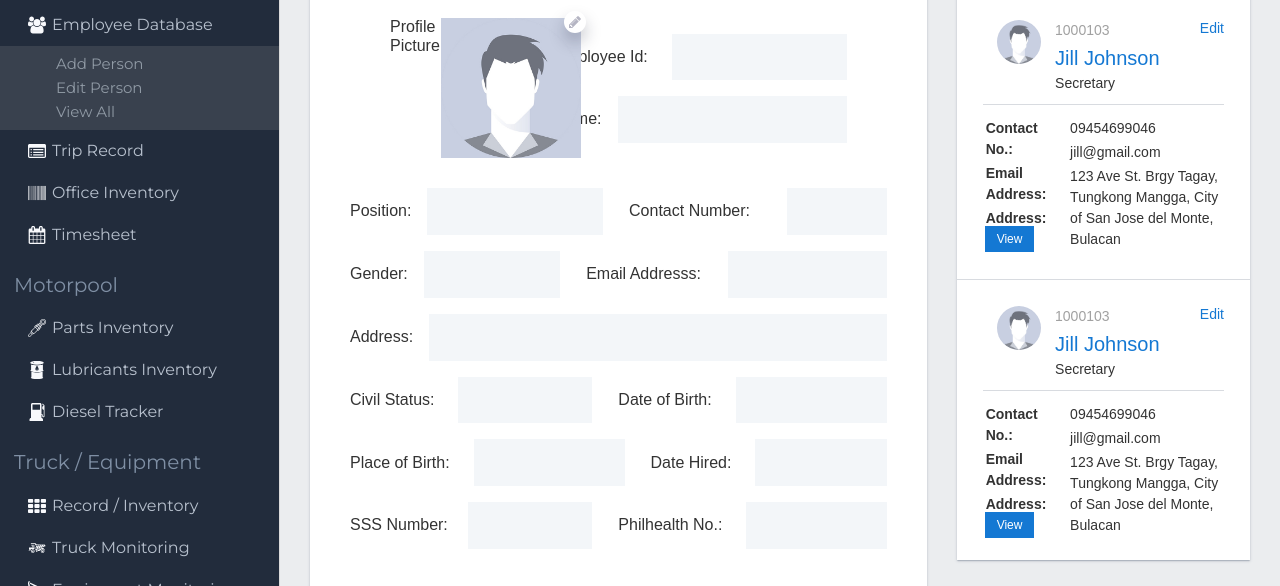
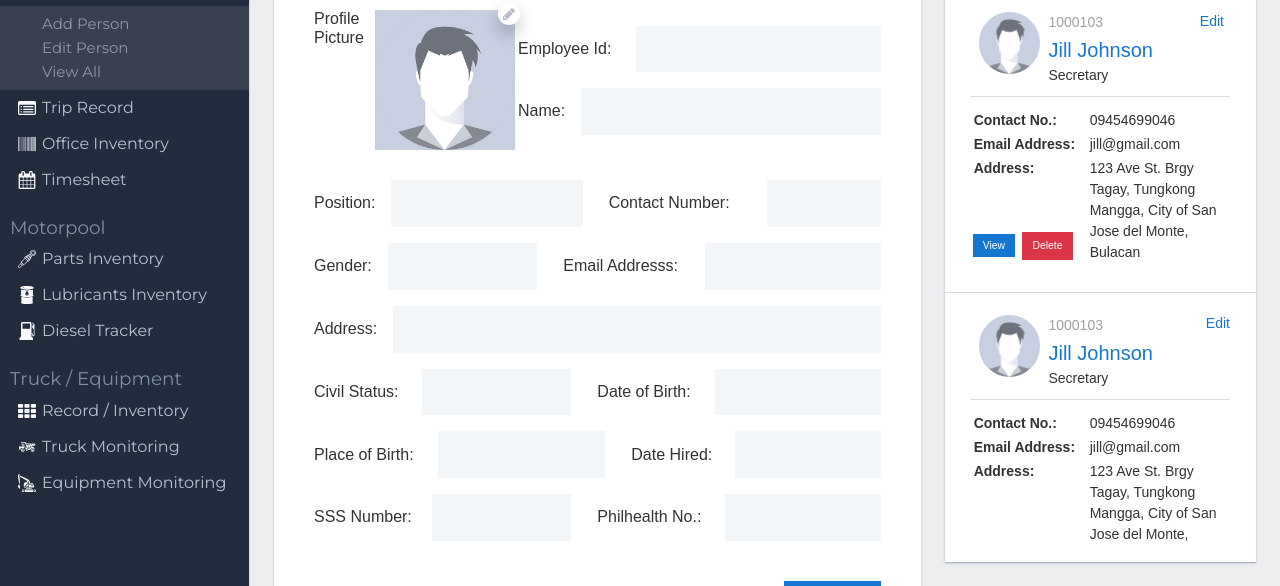
Before and after one commit to glen03xs/starter-files-dashboard, a website: page src/employee-app.html in a window 1280 px wide. Shown: the part 214-800 px from the top of the page. Drawn offline with Linux system fonts and the light colour scheme.

Commit message:
Employee list column update, and other misc changes

```diff
--- a/src/assets/css/sass/base/_grid.scss
+++ b/src/assets/css/sass/base/_grid.scss
@@ -19,8 +19,8 @@ html {
 
 .container {
 	width: 100%;
-	padding-right: 15px;
-	padding-left: 15px;
+	padding-right: 12px;
+	padding-left: 12px;
 	margin-right: auto;
 	margin-left: auto;
 }
@@ -46,8 +46,8 @@ html {
 // Custom
 .container-1366 {
 	width: 100%;
-	padding-right: 15px;
-	padding-left: 15px;
+	padding-right: 12px;
+	padding-left: 12px;
 	margin-right: auto;
 	margin-left: auto;
 }
@@ -79,8 +79,8 @@ html {
 
 .container-fluid {
 	width: 100%;
-	padding-right: 15px;
-	padding-left: 15px;
+	padding-right: 12px;
+	padding-left: 12px;
 	margin-right: auto;
 	margin-left: auto;
 }
@@ -91,8 +91,8 @@ html {
 	display: flex;
 	-ms-flex-wrap: wrap;
 	flex-wrap: wrap;
-	margin-right: -15px;
-	margin-left: -15px;
+	margin-right: -12px;
+	margin-left: -12px;
 }
 
 .no-gutters {
@@ -179,8 +179,8 @@ html {
 	position: relative;
 	width: 100%;
 	min-height: 1px;
-	padding-right: 15px;
-	padding-left: 15px;
+	padding-right: 12px;
+	padding-left: 12px;
 }
 
 .col {
--- a/src/assets/css/sass/layout/_header.scss
+++ b/src/assets/css/sass/layout/_header.scss
@@ -5,7 +5,7 @@
 	background: #fff;
 	height: 100px;
 	position: fixed;
-	width: calc(100% - 280px);
+	width: calc(100% - 250px);
 
 	&--top {
 		height: 60px;
@@ -32,7 +32,6 @@
 				margin-left: 10px;
 				position: relative;
 				width: 300px;
-
 			}
 		}
 
@@ -125,7 +124,6 @@
 				outline: none;
 				display: flex;
 				padding: 5px;
-
 			}
 		}
 	}
--- a/src/assets/css/sass/layout/_nav.scss
+++ b/src/assets/css/sass/layout/_nav.scss
@@ -6,7 +6,7 @@
 	position: fixed;
 	top: 0;
 	bottom: 0;
-	width: 280px;
+	width: 250px;
 
 	p,
 	a {
@@ -20,7 +20,7 @@
 		margin: 0;
 		padding-bottom: 1.875rem;
 		background-color: #222c3c;
-		overflow: auto;
+		overflow: hidden;
 		z-index: 10;
 	}
 }
@@ -43,9 +43,10 @@
 
 	h4 {
 		color: #7f8fa4;
-		font-size: 1.25rem;
+		font-size: 1.15rem;
 		margin-left: 0;
-		padding-left: 14px;
+		padding-left: 10px;
+		margin-bottom: 0;
 	}
 
 	ul {
@@ -55,8 +56,8 @@
 	a {
 		display: flex;
 		align-items: center;
-		height: 42px;
-		padding-left: 28px;
+		height: 36px;
+		padding-left: 18px;
 
 		&.active {
 			background: #1d2531;
@@ -99,7 +100,7 @@
 }
 
 .menu-item-dashboard {
-	margin-bottom: 20px;
+	margin-bottom: 00px;
 
 	h4 {
 		margin-bottom: 0;
@@ -121,7 +122,7 @@
 			color: #909aa5;
 			height: 24px;
 			font-size: 15px;
-			margin-left: 44px;
+			margin-left: 30px;
 			padding-left: 12px;
 
 			&:hover {
--- a/src/assets/css/sass/pages/_dashboard.scss
+++ b/src/assets/css/sass/pages/_dashboard.scss
@@ -1,5 +1,5 @@
 .main-content {
-	margin-left: 280px;
+	margin-left: 250px;
 	overflow: hidden;
 }
 
@@ -18,7 +18,7 @@
 	}
 
 	&--main-wrap {
-		padding-top: 32px;
+		padding-top: 24px;
 
 		&__heading-1 {
 			font-size: 2.25rem;
@@ -27,8 +27,8 @@
 	}
 
 	&--container-fluid {
-		padding-left: 30px;
-		padding-right: 30px;
+		padding-left: 24px;
+		padding-right: 24px;
 		margin-left: auto;
 		margin-right: auto;
 	}
@@ -79,8 +79,5 @@
 	}
 }
 
-
-
 .card-profile-sm {
-
 }
--- a/src/assets/css/sass/pages/_employee-databse.scss
+++ b/src/assets/css/sass/pages/_employee-databse.scss
@@ -1,12 +1,11 @@
 .employee-database {
-
 	&--search-wrap {
 		width: 100%;
 		position: relative;
 	}
 
 	&--profile-list-wrap {
-		height: calc(100vh - 280px);
+		height: calc(100vh - 270px);
 		overflow: auto;
 		margin: 20px 0;
 
@@ -22,7 +21,7 @@
 	}
 
 	&--profile-item {
-		padding: 26px;
+		padding: 22px 26px;
 		border-bottom: 1px solid #d8dbe0;
 
 		&__head {
@@ -33,13 +32,14 @@
 			position: relative;
 
 			.profile-item {
-
 				&--img-wrap {
-					padding: 0 14px;
+					padding: 0 8px;
 					width: 30%;
 
 					img {
 						border-radius: 50%;
+						max-width: 90px;
+						width: 100%;
 					}
 				}
 
@@ -69,6 +69,15 @@
 					position: absolute;
 					right: 0;
 					top: 0;
+					background: none;
+					border: none;
+					color: #1478d3;
+					cursor: pointer;
+					outline: none;
+
+					&:hover {
+						color: #1262ac;
+					}
 				}
 			}
 		}
@@ -77,10 +86,9 @@
 			padding-top: 10px;
 
 			.profile-item {
-
 				&--secondary-details-wrap {
 					display: flex;
-					flex-wrap: wrap;
+					flex-wrap: nowrap;
 					position: relative;
 
 					p {
@@ -90,6 +98,8 @@
 
 				&--secondary-details-info-title {
 					width: 35%;
+					min-width: 116px;
+					min-height: 117px;
 
 					p {
 						font-weight: 600;
@@ -110,13 +120,28 @@
 
 					.profile-item__btn-view {
 						color: #fff;
-						background: #1478D3;
-						font-size: .75rem;
-						padding: 6px 12px;
+						background: #1478d3;
+						font-size: 0.65rem;
+						padding: 6px 10px;
+						cursor: pointer;
+						margin-right: 3px;
+
+						&:hover {
+							background: #1262ac;
+							transition: all 0.2s ease-in;
+						}
+					}
+
+					.profile-item__btn-delete {
+						border: none;
+						color: #fff;
+						background: #dc3545;
+						font-size: 0.65rem;
+						padding: 8px 10px;
 						cursor: pointer;
 
 						&:hover {
-							background: #1262ac;
+							background: #a44c54;
 							transition: all 0.2s ease-in;
 						}
 					}
@@ -126,11 +151,11 @@
 	}
 
 	&--main {
-
 		&__profile-id-name-wrap {
 			display: flex;
-			margin-top: 24px;
-			padding: 0 60px;
+			margin: 24px auto 0;
+			padding: 0 20px;
+			max-width: 760px;
 
 			.profile-pic-upload {
 				width: 36%;
@@ -143,7 +168,6 @@
 
 				&--input {
 					position: relative;
-
 
 					&__preview {
 						background: url(../img/emp-thumb.jpg);
@@ -165,21 +189,20 @@
 						cursor: pointer;
 
 						i {
-							color: #B5B5C3 ;
+							color: #b5b5c3;
 							font-size: 14px;
 							padding: 4px 5px;
 						}
 
 						&:hover {
 							background: #e9e9e9;
-							transition: .2s all ease-in;
+							transition: 0.2s all ease-in;
 						}
 
-						input[type="file"] {
+						input[type='file'] {
 							display: none;
 						}
 					}
-
 				}
 			}
 
@@ -188,7 +211,7 @@
 				flex-wrap: wrap;
 				width: 64%;
 				flex-direction: column;
-    		justify-content: space-evenly;
+				justify-content: space-evenly;
 
 				&--form-group {
 					width: 100%;
@@ -202,7 +225,7 @@
 						-webkit-appearance: none;
 						margin: 0;
 					}
-					input[type=number] {
+					input[type='number'] {
 						-moz-appearance: textfield;
 					}
 				}
@@ -224,19 +247,16 @@
 			}
 
 			.other-info-line {
-
 				div:last-child {
 					padding-right: 0;
 				}
 
 				&--form-group {
-
-								}
+				}
 			}
 
 			// Custome per line
 			.position-contact-no-line {
-
 				&--left {
 					width: 52%;
 				}
@@ -250,7 +270,6 @@
 			}
 
 			.gender-email-line {
-
 				&--left {
 					width: 44%;
 				}
@@ -270,7 +289,6 @@
 			}
 
 			.civil-status-dob-line {
-
 				&--left {
 					width: 50%;
 
@@ -288,7 +306,6 @@
 			}
 
 			.pob-doh-line {
-
 				&--left {
 					width: 56%;
 
@@ -306,7 +323,6 @@
 			}
 
 			.sss-philhealth-no-line {
-
 				&--left {
 					width: 50%;
 
@@ -325,11 +341,8 @@
 
 			.btn-wrap-line {
 				justify-content: flex-end;
-				margin-top: 40px
+				margin-top: 40px;
 			}
 		}
 	}
-
-
-
 }
--- a/src/employee-app.html
+++ b/src/employee-app.html
@@ -266,10 +266,6 @@
 													<button class="btn btn-main"> Add</button>
 												</div>
 											</div>
-
-
-
-
 										</div>
 									</div>
 								</div>
@@ -298,7 +294,7 @@
 														</a>
 														<p class="profile-item--primary-details__position">Secretary</p>
 													</div>
-													<a href="#" class="profile-item--btn-edit">Edit</a>
+													<button  class="profile-item--btn-edit">Edit</button>
 												</div>
 												<div class="employee-database--profile-item__body">
 													<div class="profile-item--secondary-details-wrap">
@@ -315,6 +311,7 @@
 														</div>
 														<div class="profile-item--secondary-details-btn-wrap">
 															<a href="#" class="profile-item__btn-view">View</a>
+															<button class="profile-item__btn-view profile-item__btn-delete">Delete</button>
 														</div>
 													</div>
 												</div>
```
Also changed, not shown: src/assets/css/styles.css.
